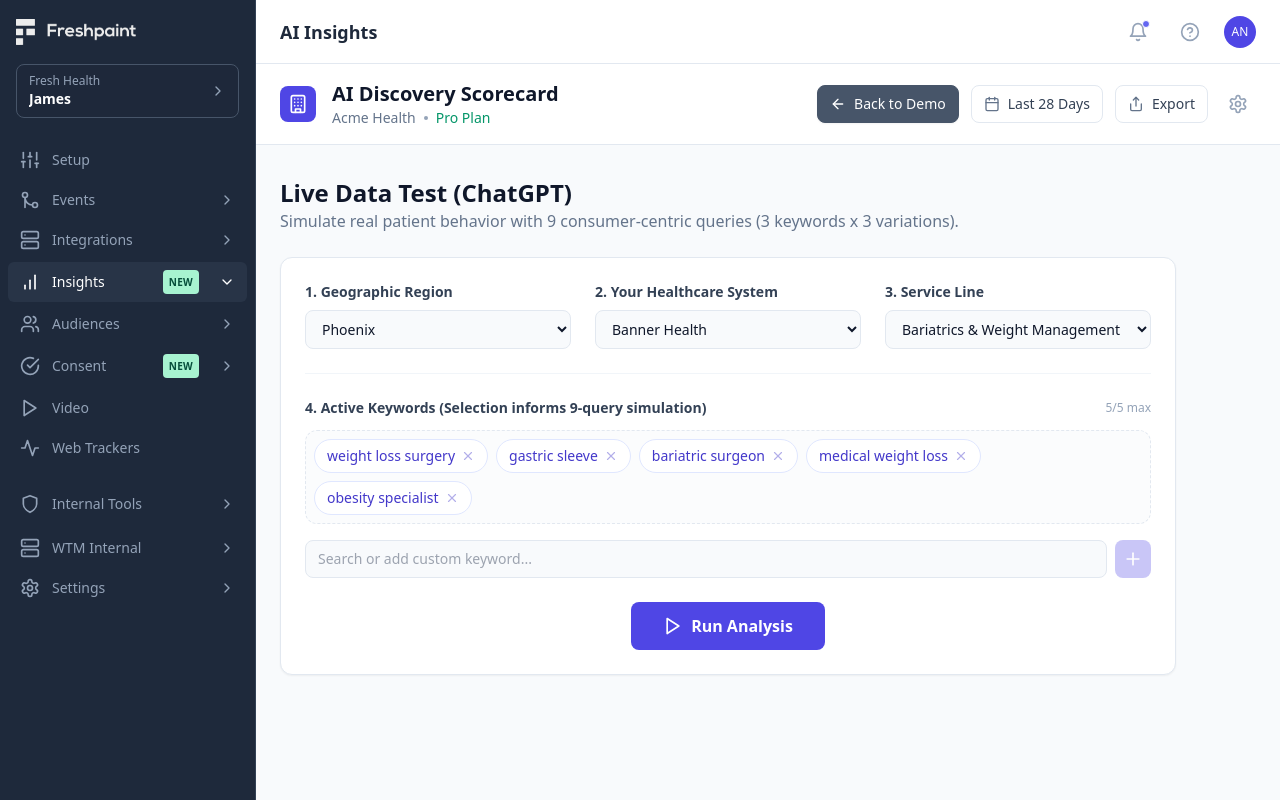
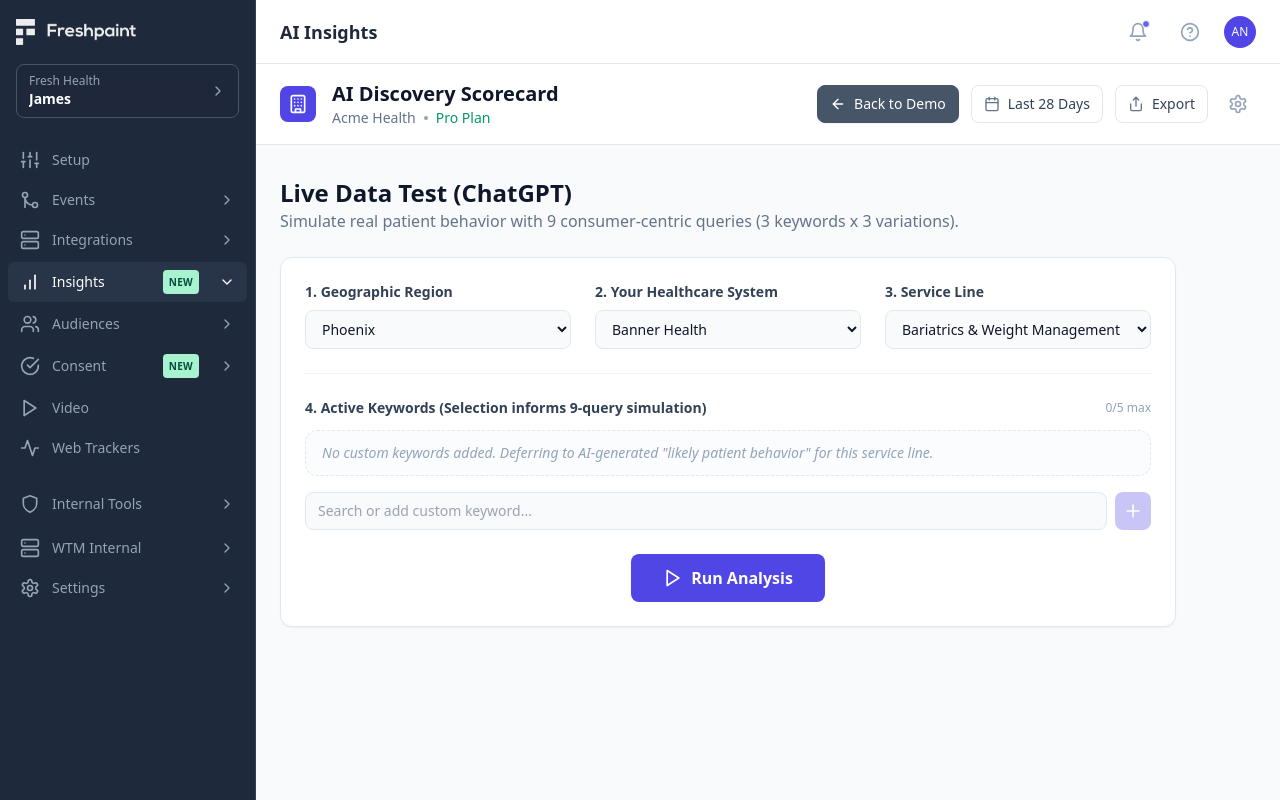
Before and after one commit to jamesrsilvester/ai_discovery_scorecard, a Next.js app: page /test-live in a window 1280 px wide. Built offline with nearby package versions, Linux system fonts and the light colour scheme.

Commit message:
Refine keyword tuning to start empty and defer to AI defaults by default

```diff
--- a/src/pages/test-live.tsx
+++ b/src/pages/test-live.tsx
@@ -75,15 +75,11 @@ export default function TestLive() {
             .slice(0, 5); // Limit to top 5 matches
     }, [customKeyword, activeServiceLine, selectedKeywords]);
 
-    // Reset keywords when service line changes to the top 5 default
+    // Start with empty keywords and defer to AI default behavior
     useEffect(() => {
-        if (activeServiceLine) {
-            setSelectedKeywords(activeServiceLine.keywords.slice(0, 5));
-        } else {
-            setSelectedKeywords([]);
-        }
+        setSelectedKeywords([]);
         setCustomKeyword('');
-    }, [selectedServiceLineId, activeServiceLine]);
+    }, [selectedServiceLineId]);
 
     const handleAddKeyword = (kw: string) => {
         if (!kw) return;
@@ -263,7 +259,7 @@ export default function TestLive() {
                                 </button>
                             ))}
                             {selectedKeywords.length === 0 && (
-                                <span className="text-sm text-slate-400 italic py-1">No keywords selected. The AI will generate its own.</span>
+                                <span className="text-sm text-slate-400 italic py-1 px-2">No custom keywords added. Deferring to AI-generated "likely patient behavior" for this service line.</span>
                             )}
                         </div>
 
```
